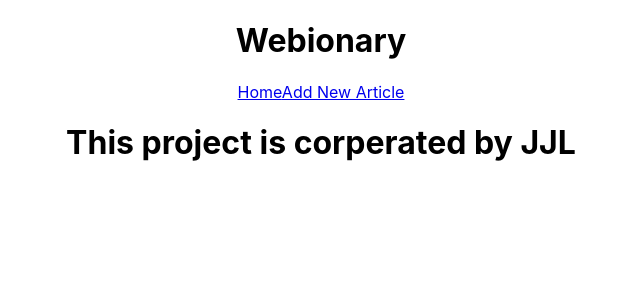
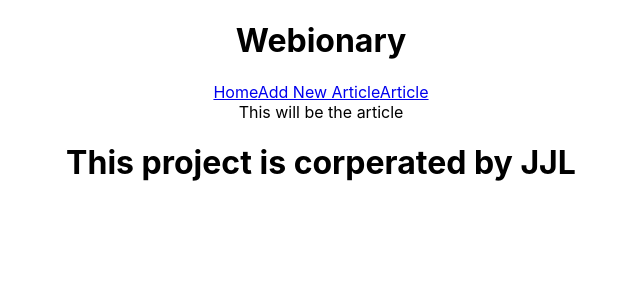
Before and after one commit to Jimba1014/Phase-3-PROJECT-JJL, a React (Create React App) app in the folder webionary-project/: page /article in a window 1280 px wide. Shown: the top 300 px of the page, without its empty margins (319-959 px from the left). Built offline with nearby package versions, Linux system fonts and the light colour scheme; no server answers.

Commit message:
addded article route for display of the article

```diff
--- a/webionary-project/src/components/App.js
+++ b/webionary-project/src/components/App.js
@@ -8,6 +8,7 @@ import Header from "./Header";
 import HomePage from './HomePage';
 import NewArticleForm from './NewArticleForm';
 import SearchBar from './SearchBar'
+import Article from './Article'
 
 function App() {
 
@@ -39,6 +40,9 @@ function App() {
           articleDetail = {articleDetail}
           setArticleDetail = {setArticleDetail}/>
         </Route>
+        <Route path='/article'>
+          <Article/>
+        </Route>
         <Route path="/new_article">
           <NewArticleForm/>
         </Route>
--- /dev/null
+++ b/webionary-project/src/components/Article.js
@@ -0,0 +1,7 @@
+function Article(){
+    return(
+        <div>This will be the article</div>
+    )
+}
+
+export default Article
--- a/webionary-project/src/components/NavBar.js
+++ b/webionary-project/src/components/NavBar.js
@@ -5,6 +5,7 @@ function NavBar(){
         <nav>
             <NavLink exact to='/'>Home</NavLink>
             <NavLink to='/new_article'>Add New Article</NavLink>
+            <NavLink to='/article'>Article</NavLink>
         </nav>
 
     )
```
Also changed, not shown: webionary-project/src/components/SearchBar.js (line endings or trailing spaces).
